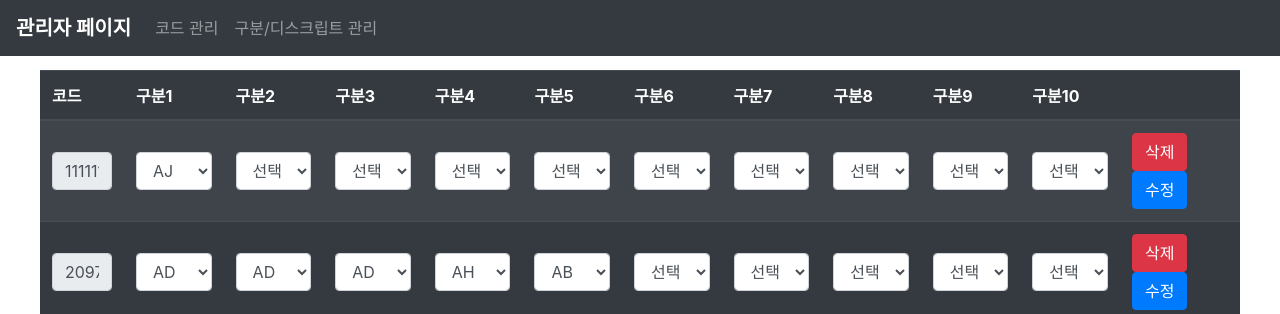
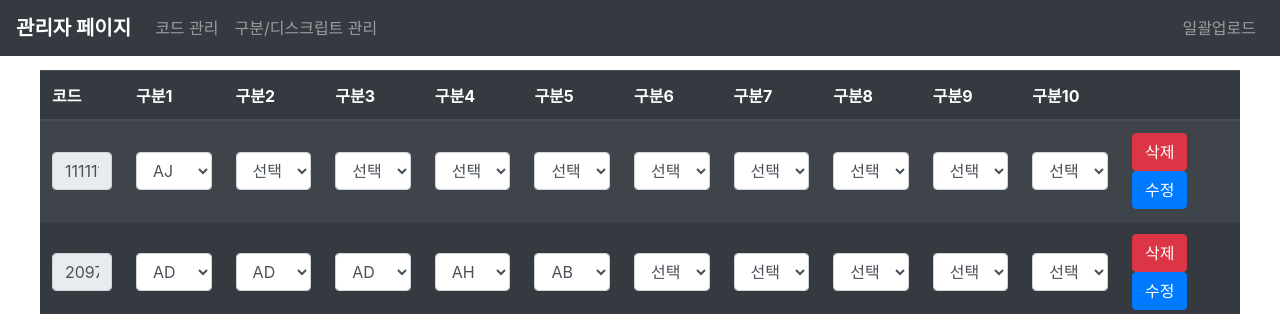
Before and after one commit to grape0919/singlePage, a Flask app: page /manager1 in a window 1280 px wide. Shown: the top 314 px of the page. Run offline with Flask 2, Linux system fonts and the light colour scheme; data comes from the database, SQL or seed files in the repository; both versions use the stored data as it was after the commit; some libraries are stand-ins or nearby versions.

Commit message:
modification nav

```diff
--- a/templates/admin1.html
+++ b/templates/admin1.html
@@ -48,7 +48,7 @@
                         {% endfor %}
                         <td><div>
                             <button class="btn btn-danger" formaction="deleteCode" >삭제</button>
-                            <button class="btn btn-primary" formaction="insertCode">수정</button>
+                            <button class="btn btn-primary" formaction="insertCode" >수정</button>
                         </td>
                     </tr>
                 </form>
@@ -79,4 +79,5 @@
                 </form>
             </tbody>
         </table>
+
 {% endblock %}
--- a/templates/adminLayout.html
+++ b/templates/adminLayout.html
@@ -15,14 +15,25 @@
         <div class="container">
             <nav class="navbar fixed-top navbar-expand-lg navbar-dark bg-dark" >
                 <a class="navbar-brand color_black" href="/manager1" style="font-weight: bold;">관리자 페이지</a>
+                <button class="navbar-toggler" type="button" data-toggle="collapse" data-target="#navbarSupportedContent" aria-controls="navbarSupportedContent" aria-expanded="false" aria-label="Toggle navigation">
+                    <span class="navbar-toggler-icon"></span>
+                </button>
 
                 <div class="collapse navbar-collapse" id="navbarSupportedContent">
                     <ul class="navbar-nav mr-auto" id="navContent">
-                        <li class="nav-item color_gray">
-                            <a class="nav-link" href="/manager1">코드 관리</a>
+                        <li class="nav-item {% if layout==1 %}active{%endif%}">
+                            <a class="nav-link color_gray" href="/manager1">코드 관리</a>
                         </li>
-                        <li class="nav-item" >
+                        <li class="nav-item {% if layout==2 %}active{%endif%}">
                             <a class="nav-link color_gray" href="/manager2">구분/디스크립트 관리</a>
+                        </li>
+                    </ul>
+                </div>
+
+                <div class="navbar-collapse collapse dual-collapse2" id="navbarSupportedContent">
+                    <ul class="navbar-nav ml-auto">
+                        <li class="nav-item">
+                            <a class="nav-link color_gray bold_text" data-toggle="modal" data-target="#exampleModal">일괄업로드</a>
                         </li>
                     </ul>
                 </div>
@@ -38,5 +49,29 @@
         <script src="https://cdnjs.cloudflare.com/ajax/libs/popper.js/1.14.7/umd/popper.min.js" integrity="sha384-UO2eT0CpHqdSJQ6hJty5KVphtPhzWj9WO1clHTMGa3JDZwrnQq4sF86dIHNDz0W1" crossorigin="anonymous"></script>
         <script src="https://stackpath.bootstrapcdn.com/bootstrap/4.3.1/js/bootstrap.min.js" integrity="sha384-JjSmVgyd0p3pXB1rRibZUAYoIIy6OrQ6VrjIEaFf/nJGzIxFDsf4x0xIM+B07jRM" crossorigin="anonymous"></script>
 
+        <!-- Modal -->
+        <div class="modal fade" id="exampleModal" tabindex="-1" role="dialog" aria-labelledby="exampleModalLabel" aria-hidden="true">
+        <div class="modal-dialog" role="document">
+            <div class="modal-content">
+            <div class="modal-header">
+                <h5 class="modal-title" id="exampleModalLabel">일괄 업로드</h5>
+                <button type="button" class="close" data-dismiss="modal" aria-label="Close">
+                <span aria-hidden="true">&times;</span>
+                </button>
+            </div>
+            <div class="modal-body">
+                <form>
+                    <div class="form-group">
+                        <input type="file" class="form-control-file" id="exampleFormControlFile1">
+                    </div>
+                </form>
+            </div>
+            <div class="modal-footer">
+                <button type="button" class="btn btn-secondary" data-dismiss="modal">취소</button>
+                <button type="button" class="btn btn-primary">업로드</button>
+            </div>
+            </div>
+        </div>
+        </div>
     {% endblock %}
 {% endblock %}
```
Also changed, not shown: rdbms/example.db.
